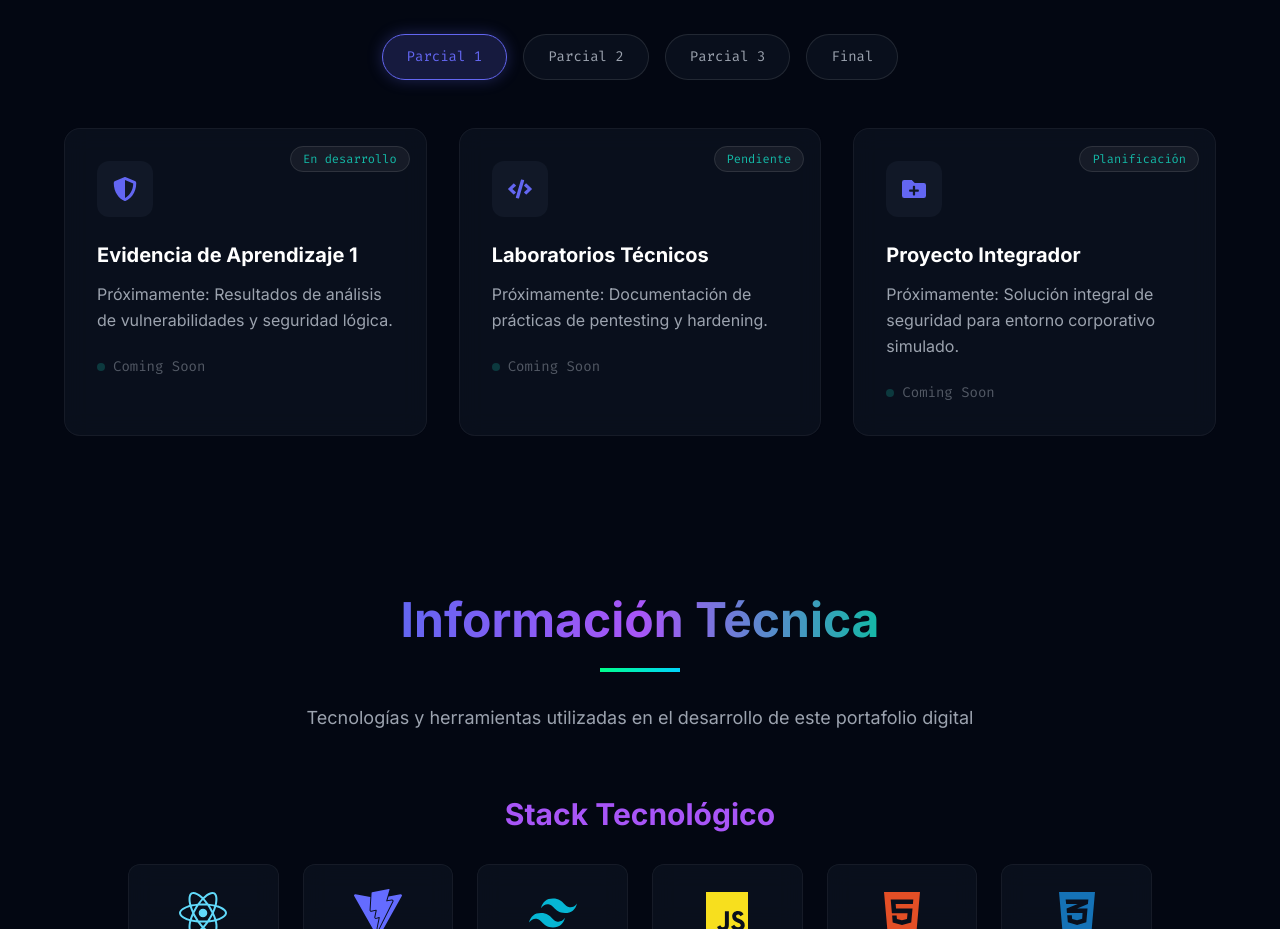
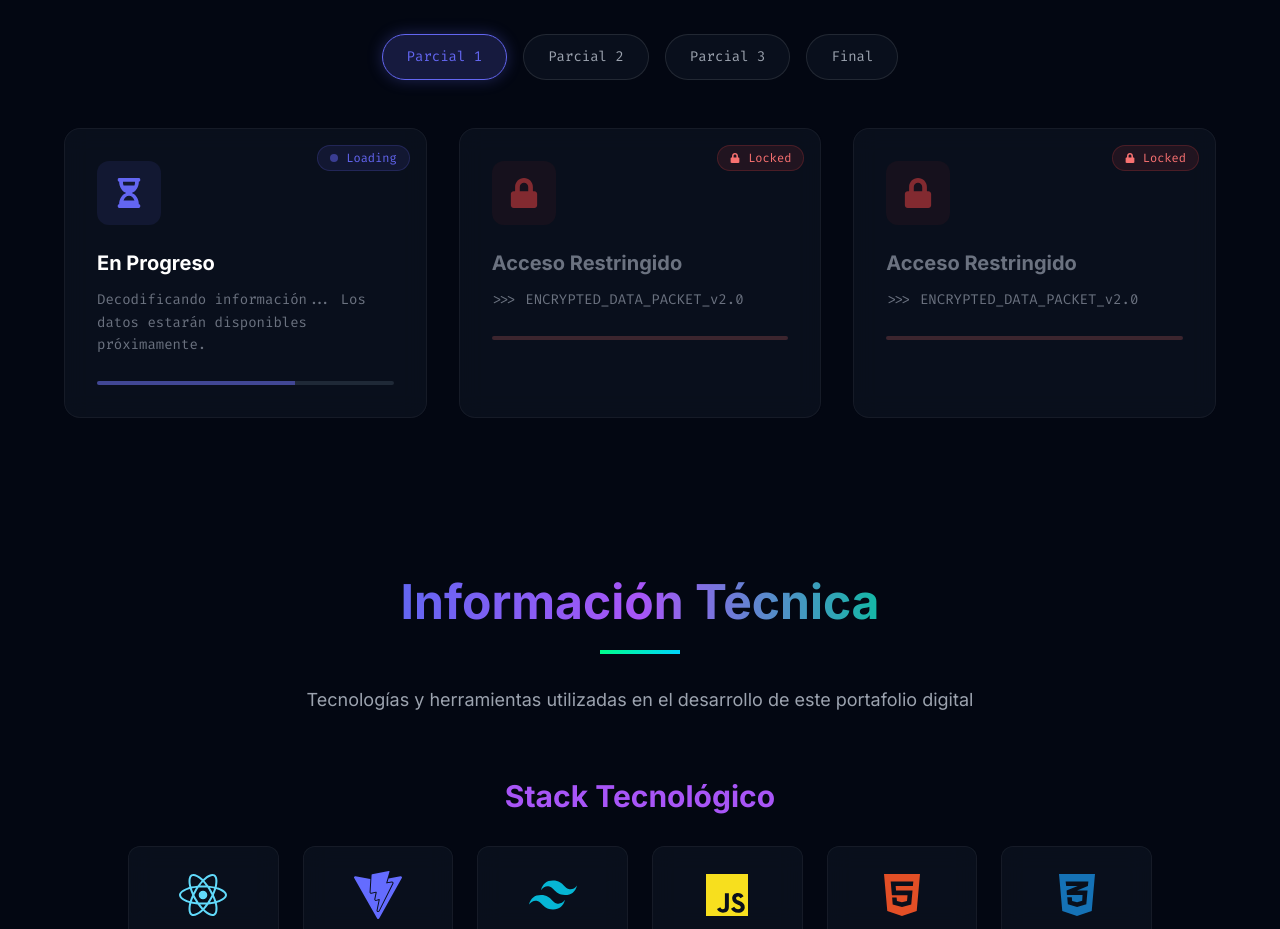
Before and after one commit to GiselaM12/portafolio-seguridad, a React (Vite) app: page / in a window 1280 px wide. Shown: the part 3380-4309 px from the top of the page. Built offline with nearby package versions, Linux system fonts and the light colour scheme.

Commit message:
style: update projects to showing coming soon/locked state

```diff
--- a/src/components/Projects.jsx
+++ b/src/components/Projects.jsx
@@ -1,61 +1,29 @@
 import { useState } from 'react';
 import { motion, AnimatePresence } from 'framer-motion';
-import { FaFolderPlus, FaShieldAlt, FaCode, FaLock, FaBug, FaNetworkWired } from 'react-icons/fa';
+import { FaFolderPlus, FaShieldAlt, FaCode, FaLock, FaBug, FaNetworkWired, FaHourglassHalf } from 'react-icons/fa';
 
 const Projects = () => {
     const [activeTab, setActiveTab] = useState('parcial1');
 
+    const lockedCard = {
+        icon: <FaLock />,
+        title: "Acceso Restringido",
+        description: "Contenido encriptado. Se desbloqueará al finalizar el periodo correspondiente.",
+        status: "Locked"
+    };
+
+    const comingSoonCard = {
+        icon: <FaHourglassHalf />,
+        title: "En Progreso",
+        description: "Decodificando información... Los datos estarán disponibles próximamente.",
+        status: "Loading"
+    };
+
     const projectsData = {
-        parcial1: [
-            {
-                icon: <FaShieldAlt />,
-                title: "Evidencia de Aprendizaje 1",
-                description: "Próximamente: Resultados de análisis de vulnerabilidades y seguridad lógica.",
-                status: "En desarrollo"
-            },
-            {
-                icon: <FaCode />,
-                title: "Laboratorios Técnicos",
-                description: "Próximamente: Documentación de prácticas de pentesting y hardening.",
-                status: "Pendiente"
-            },
-            {
-                icon: <FaFolderPlus />,
-                title: "Proyecto Integrador",
-                description: "Próximamente: Solución integral de seguridad para entorno corporativo simulado.",
-                status: "Planificación"
-            }
-        ],
-        parcial2: [
-            {
-                icon: <FaBug />,
-                title: "Análisis de Malware",
-                description: "Espacio reservado para evidencias del segundo parcial.",
-                status: "Bloqueado"
-            },
-            {
-                icon: <FaNetworkWired />,
-                title: "Seguridad en Redes",
-                description: "Prácticas futuras sobre configuración segura de redes.",
-                status: "Bloqueado"
-            }
-        ],
-        parcial3: [
-            {
-                icon: <FaLock />,
-                title: "Criptografía Aplicada",
-                description: "Espacio reservado para evidencias del tercer parcial.",
-                status: "Bloqueado"
-            }
-        ],
-        final: [
-            {
-                icon: <FaShieldAlt />,
-                title: "Proyecto Final",
-                description: "Defensa integral de infraestructura crítica.",
-                status: "Bloqueado"
-            }
-        ]
+        parcial1: [comingSoonCard, lockedCard, lockedCard],
+        parcial2: [lockedCard, lockedCard, lockedCard],
+        parcial3: [lockedCard, lockedCard, lockedCard],
+        final: [lockedCard, lockedCard, lockedCard]
     };
 
     const tabs = [
@@ -115,46 +83,46 @@ const Projects = () => {
                         {projectsData[activeTab].map((project, index) => (
                             <div
                                 key={index}
-                                className="glass-card rounded-2xl p-8 border border-white/5 relative overflow-hidden group hover:border-cyber-primary/30 transition-all duration-300"
+                                className={`glass-card rounded-2xl p-8 border relative overflow-hidden group transition-all duration-500 ${project.status === 'Locked'
+                                        ? 'border-red-500/10 hover:border-red-500/30'
+                                        : 'border-cyber-primary/20 hover:border-cyber-primary/50'
+                                    }`}
                             >
+                                {/* Scanline effect */}
+                                <div className="absolute inset-0 bg-scanline opacity-5 pointer-events-none"></div>
+
                                 <div className="absolute top-4 right-4">
-                                    <span className={`px-3 py-1 rounded-full text-xs font-mono border ${project.status === 'Bloqueado'
-                                        ? 'bg-red-500/10 text-red-400 border-red-500/20'
-                                        : 'bg-white/5 text-cyber-accent border-white/10'
+                                    <span className={`px-3 py-1 rounded-full text-xs font-mono border flex items-center gap-2 ${project.status === 'Locked'
+                                            ? 'bg-red-500/10 text-red-400 border-red-500/20'
+                                            : 'bg-cyber-primary/10 text-cyber-primary border-cyber-primary/20'
                                         }`}>
+                                        {project.status === 'Locked' ? <FaLock className="text-[10px]" /> : <div className="w-2 h-2 bg-cyber-primary rounded-full animate-pulse"></div>}
                                         {project.status}
                                     </span>
                                 </div>
 
-                                <div className="w-14 h-14 bg-cyber-surface rounded-xl flex items-center justify-center mb-6 text-2xl text-cyber-primary group-hover:scale-110 transition-transform duration-300">
+                                <div className={`w-16 h-16 rounded-xl flex items-center justify-center mb-6 text-3xl transition-transform duration-300 group-hover:scale-110 ${project.status === 'Locked'
+                                        ? 'bg-red-500/5 text-red-500/50'
+                                        : 'bg-cyber-primary/10 text-cyber-primary'
+                                    }`}>
                                     {project.icon}
                                 </div>
 
-                                <h3 className="text-xl font-bold text-white mb-3 group-hover:text-cyber-secondary transition-colors">
+                                <h3 className={`text-xl font-bold mb-3 transition-colors ${project.status === 'Locked' ? 'text-gray-500' : 'text-white group-hover:text-cyber-primary'
+                                    }`}>
                                     {project.title}
                                 </h3>
 
-                                <p className="text-gray-400 mb-6 leading-relaxed">
-                                    {project.description}
+                                <p className="text-gray-500 mb-6 leading-relaxed font-mono text-sm">
+                                    {project.status === 'Locked' ? '>>> ENCRYPTED_DATA_PACKET_v2.0' : project.description}
                                 </p>
 
-                                <div className="flex items-center gap-2 text-sm text-cyber-muted font-mono opacity-50">
-                                    {project.status !== 'Bloqueado' && (
-                                        <>
-                                            <div className="w-2 h-2 rounded-full bg-cyber-accent animate-pulse"></div>
-                                            Coming Soon
-                                        </>
-                                    )}
-                                    {project.status === 'Bloqueado' && (
-                                        <>
-                                            <div className="w-2 h-2 rounded-full bg-red-400"></div>
-                                            Bloqueado
-                                        </>
-                                    )}
+                                <div className="w-full h-1 bg-gray-800 rounded-full overflow-hidden">
+                                    <div className={`h-full ${project.status === 'Locked'
+                                            ? 'bg-red-900/30 w-full'
+                                            : 'bg-cyber-primary w-2/3 animate-pulse'
+                                        }`}></div>
                                 </div>
-
-                                {/* Decorative gradient line */}
-                                <div className="absolute bottom-0 left-0 w-full h-1 bg-gradient-to-r from-cyber-primary to-cyber-secondary transform scale-x-0 group-hover:scale-x-100 transition-transform duration-500 origin-left"></div>
                             </div>
                         ))}
                     </motion.div>
```
